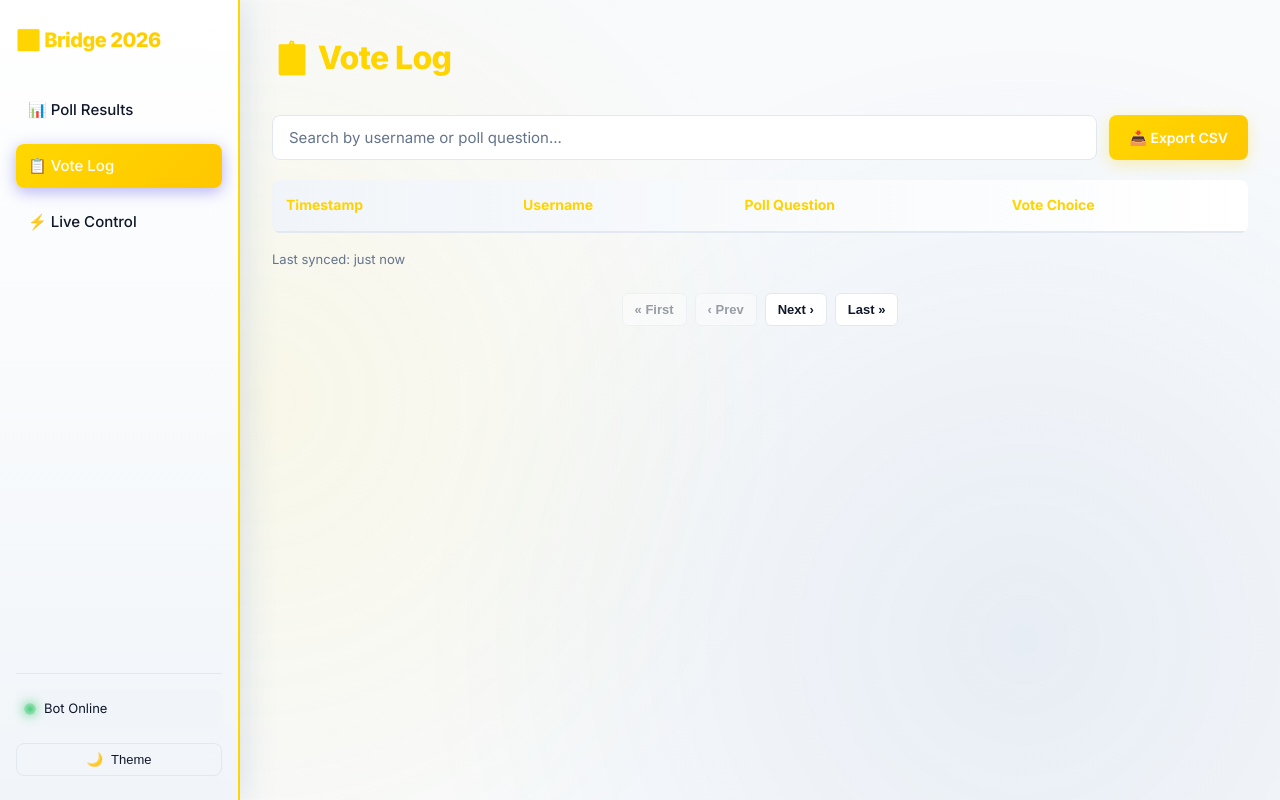
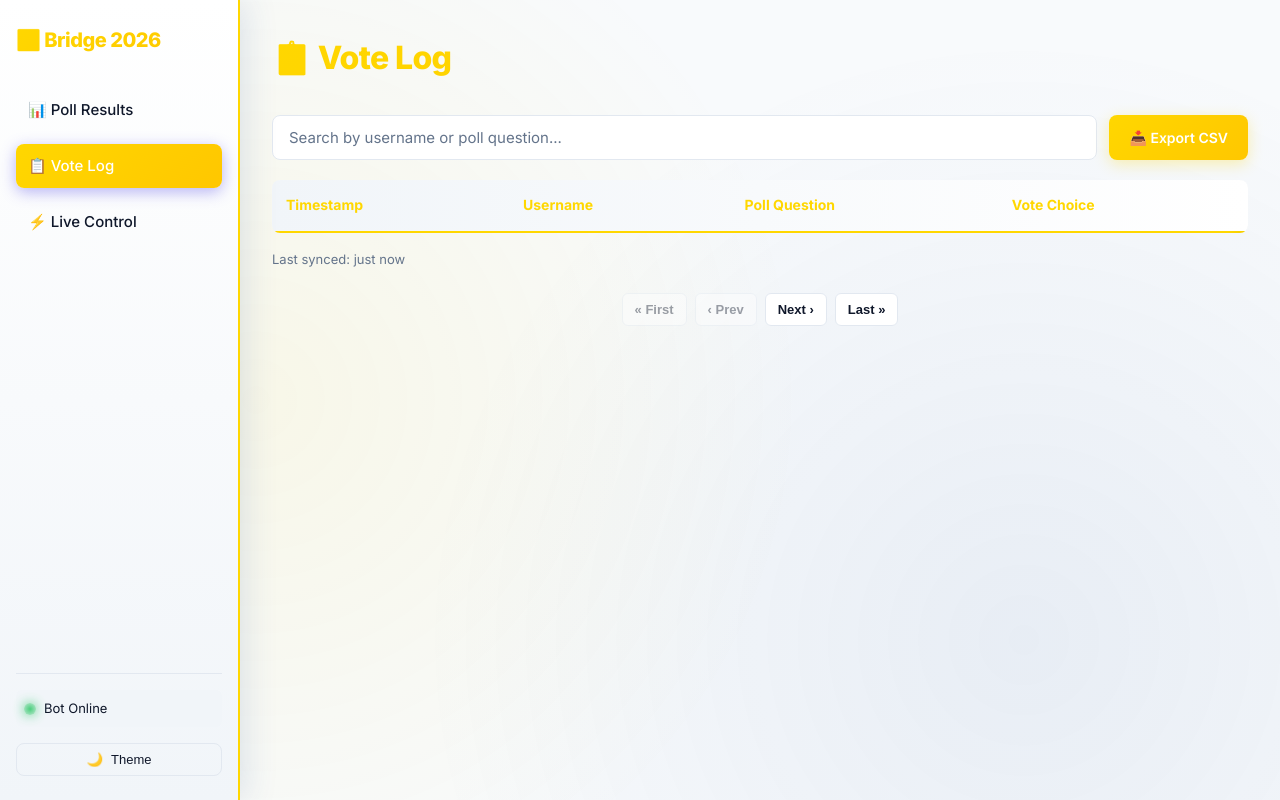
Before and after one commit to onlyycliff/BRIDGE-Discord-Bot, a Flask app: page / in a window 1280 px wide, after a click on "📋 Vote Log". Run offline with Flask 3, Linux system fonts and the light colour scheme; data that the repository does not hold is empty; some web fonts are replaced.

Commit message:
Improve table and pagination styling with premium transitions

```diff
--- a/static/css/style.css
+++ b/static/css/style.css
@@ -535,9 +535,23 @@ h1, h2, h3, h4, h5, h6 {
   transform: translateY(-2px);
 }
 
+/* Table enhancements */
 .table-wrapper {
   overflow-x: auto;
   border-radius: 8px;
+  position: relative;
+}
+
+.table-wrapper::after {
+  content: '';
+  position: absolute;
+  right: 0;
+  top: 0;
+  bottom: 0;
+  width: 20px;
+  background: linear-gradient(90deg, transparent, rgba(0, 0, 0, 0.05));
+  pointer-events: none;
+  border-radius: 0 8px 8px 0;
 }
 
 table {
@@ -548,18 +562,17 @@ table {
 
 thead {
   background: linear-gradient(90deg, var(--color-surface-2), var(--color-surface));
+  position: sticky;
+  top: 0;
+  z-index: 10;
 }
 
 th {
   padding: 14px;
   text-align: left;
   font-weight: 700;
-  color: var(--color-text);
-  border-bottom: 2px solid var(--color-border);
-  background: var(--gradient-primary);
-  -webkit-background-clip: text;
-  -webkit-text-fill-color: transparent;
-  background-clip: text;
+  color: var(--color-primary);
+  border-bottom: 2px solid var(--color-primary);
 }
 
 td {
@@ -568,7 +581,8 @@ td {
 }
 
 tbody tr {
-  transition: all 0.2s ease;
+  transition: all 0.2s cubic-bezier(0.4, 0, 0.2, 1);
+  animation: slideInLeft 0.5s ease;
 }
 
 tbody tr:hover {
@@ -594,19 +608,20 @@ tbody tr:hover {
   cursor: pointer;
   font-size: 0.8125rem;
   font-weight: 600;
-  transition: all 0.2s ease;
+  transition: all 0.2s cubic-bezier(0.34, 1.56, 0.64, 1);
 }
 
 .pagination button:hover:not(:disabled) {
   background: var(--color-surface-2);
   transform: translateY(-2px);
+  border-color: var(--color-primary);
 }
 
 .pagination button.active {
   background: var(--gradient-primary);
   color: white;
   border-color: var(--color-primary);
-  box-shadow: 0 4px 12px rgba(79, 70, 229, 0.3);
+  box-shadow: 0 4px 12px rgba(255, 215, 0, 0.3);
 }
 
 .pagination button:disabled {
```
